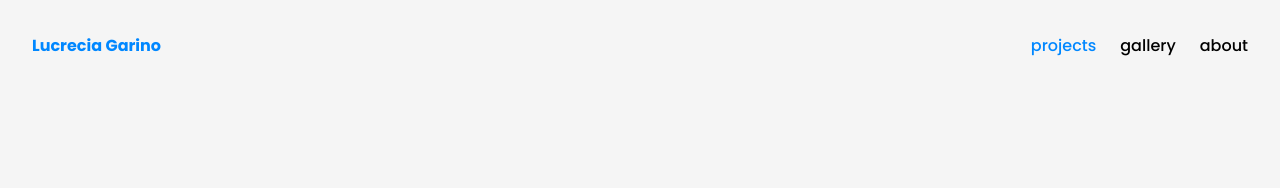
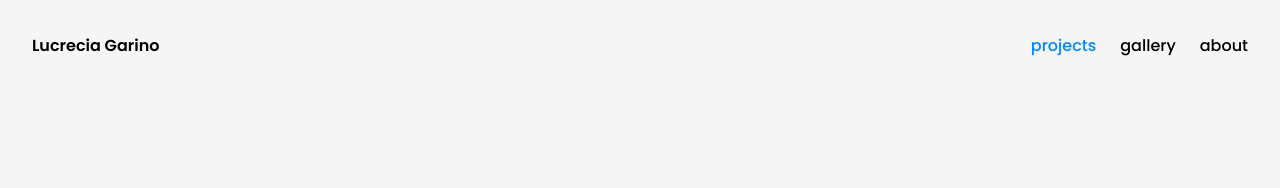
Before and after one commit to lurelureg/portfolio, a React (Vite) app: page / in a window 1280 px wide. Shown: the top 188 px of the page. Built offline with nearby package versions, Linux system fonts and the light colour scheme.

Commit message:
logo style, css cleanup

```diff
--- a/src/App.css
+++ b/src/App.css
@@ -3,6 +3,14 @@
     flex-direction: column;
     min-height: 100vh;
     margin: 0 auto;
+}
+
+#logoname {
+    color: black;
+}
+
+#logoname:hover {
+    color: #0f8fff;
 }
 
 h2,
@@ -18,27 +26,8 @@ p {
     white-space: pre-line;
 }
 
-.logo {
-    height: 6em;
-    padding: 1.5em;
-    will-change: filter;
-    transition: filter 300ms;
-}
-.logo:hover {
-    filter: drop-shadow(0 0 2em #095699);
-}
 .socialIcon:hover {
     filter: drop-shadow(0 0 1em #0087ff);
-}
-
-.logoimg {
-    height: 44px;
-    padding: 0;
-    will-change: filter;
-    transition: filter 300ms;
-}
-.logoimg:hover {
-    filter: drop-shadow(0 0 0.7em #116dbd);
 }
 
 a p:hover {
--- a/src/components/Navbar.jsx
+++ b/src/components/Navbar.jsx
@@ -7,14 +7,13 @@ export default function Navbar() {
             <Flex
                 justifyContent={{ base: "center", sm: "space-between" }}
                 gap={{ base: "1em", sm: "unset" }}
-                h={"8rem"}
                 direction={{ base: "column", sm: "row" }}
                 alignItems={{ base: "center", sm: "unset" }}
-                margin={"2rem 0"}
+                margin={"2rem 0 8rem"}
             >
-                <NavLink className="" to="/">
-                    <Text textStyle="a" as="span">
-                        <strong>Lucrecia Garino</strong>
+                <NavLink id="logoname" to="/">
+                    <Text textStyle="a" as="span" fontWeight={"600"}>
+                        Lucrecia Garino
                     </Text>
                 </NavLink>
                 <Flex gap={"1.5em"}>
```
